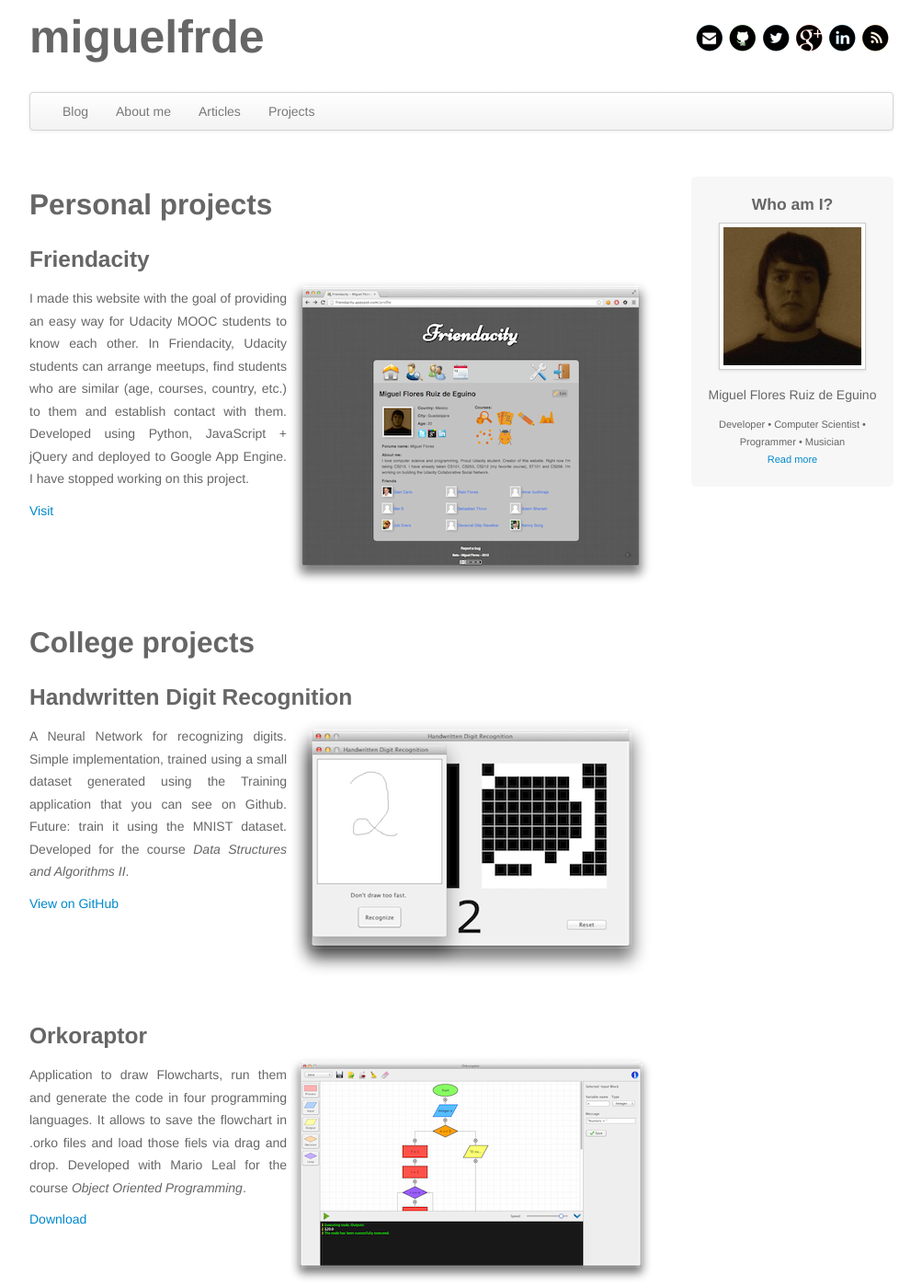
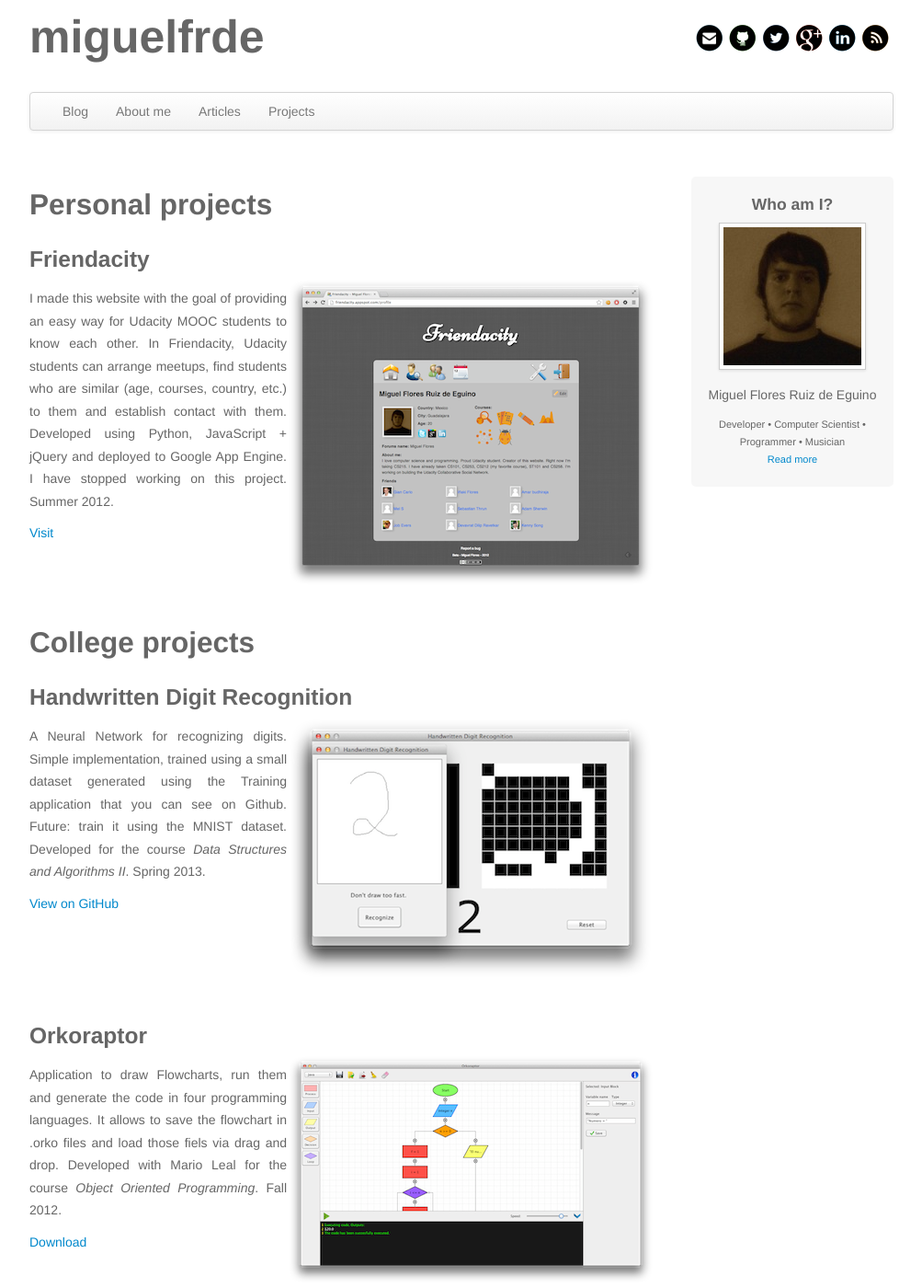
Before and after one commit to miguelfrde/miguelfrde.github.io, a Jekyll site: the page built from projects/index.md, in a window 1280 px wide and 1400 px high. Shown: the whole window at 92% size, without its empty margins (138-1141 px from the left). Built offline with Jekyll 4.4.1, drawn with Linux system fonts in a browser that asks for light colours; some web fonts are replaced; Markdown is read by kramdown in place of the engine named in the settings.

Commit message:
Update projects.

```diff
--- a/projects/index.md
+++ b/projects/index.md
@@ -10,7 +10,7 @@
 <img src="/img/post_resources/friendacity.png" class="project-image" alt="Friendacity screenshot">
 I made this website with the goal of providing an easy way for Udacity MOOC students to know each other.
 In Friendacity, Udacity students can arrange meetups, find students who are similar (age, courses, country, etc.) to them and establish contact with them.
-Developed using Python, JavaScript + jQuery and deployed to Google App Engine. I have stopped working on this project.
+Developed using Python, JavaScript + jQuery and deployed to Google App Engine. I have stopped working on this project. Summer 2012.
 
 [Visit](http://friendacity.appspot.com/ "Visit Friendacity")
 
@@ -19,20 +19,20 @@
 
 ### Handwritten Digit Recognition
 <img src="/img/post_resources/mlpnn.png" class="project-image" alt="MLPNN screenshot">
-A Neural Network for recognizing digits. Simple implementation, trained using a small dataset generated using the Training application that you can see on Github. Future: train it using the MNIST dataset. Developed for the course *Data Structures and Algorithms II*.
+A Neural Network for recognizing digits. Simple implementation, trained using a small dataset generated using the Training application that you can see on Github. Future: train it using the MNIST dataset. Developed for the course *Data Structures and Algorithms II*. Spring 2013.
 
 [View on GitHub](https://github.com/miguelfrde/MLPNN-for-handwritten-digit-recognition "View MLPNN on GitHub")
 
 
 ### Orkoraptor
 <img src="/img/post_resources/orkoraptor.png" class="project-image" alt="Orkoraptor screenshot">
-Application to draw Flowcharts, run them and generate the code in four programming languages. It allows to save the flowchart in .orko files and load those fiels via drag and drop. Developed with Mario Leal for the course *Object Oriented Programming*.
+Application to draw Flowcharts, run them and generate the code in four programming languages. It allows to save the flowchart in .orko files and load those fiels via drag and drop. Developed with Mario Leal for the course *Object Oriented Programming*. Fall 2012.
 
 [Download](https://dl.dropboxusercontent.com/u/17055504/Orkoraptor.jar "Download Orkoraptor")
 
 
 ### RushHour Solver
 <img src="/img/post_resources/solver.png" class="project-image" alt="Solver screenshot">
-Application developed to compare three search algorithms (DFS, BFS and A\*) for solving the puzzle RushHour (Unblock-Me). The heuristic used for A\* is the number of blocks in front of the main block plus one. Developed with Jorge Barba for the course *Data Structures and Algorithms II*.
+Application developed to compare three search algorithms (DFS, BFS and A\*) for solving the puzzle RushHour (Unblock-Me). The heuristic used for A\* is the number of blocks in front of the main block plus one. Developed with Jorge Barba for the course *Data Structures and Algorithms II*. Spring 2013.
 
 [View on GitHub](https://github.com/miguelfrde/Solver "View Solver on GitHub")
```
